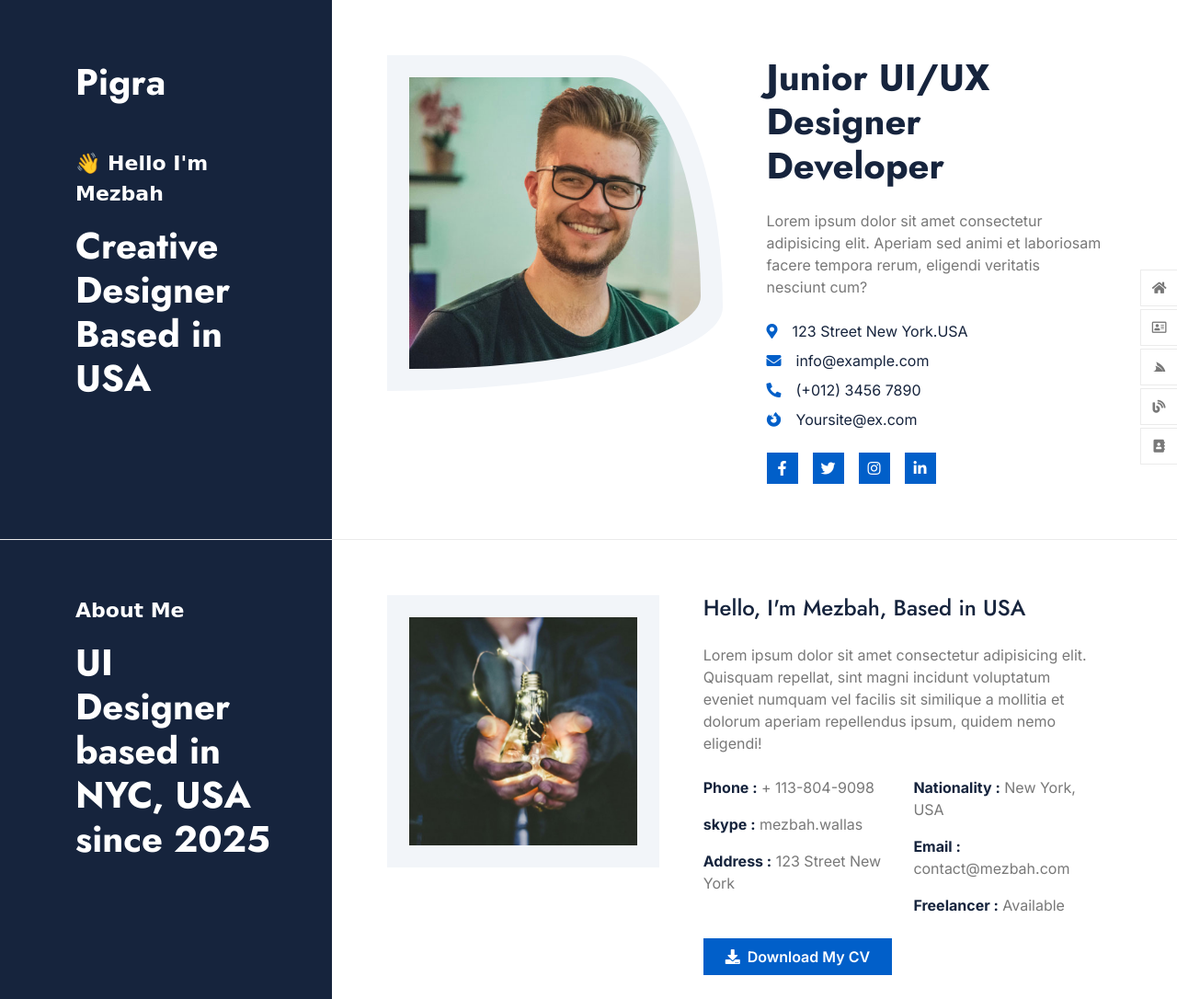
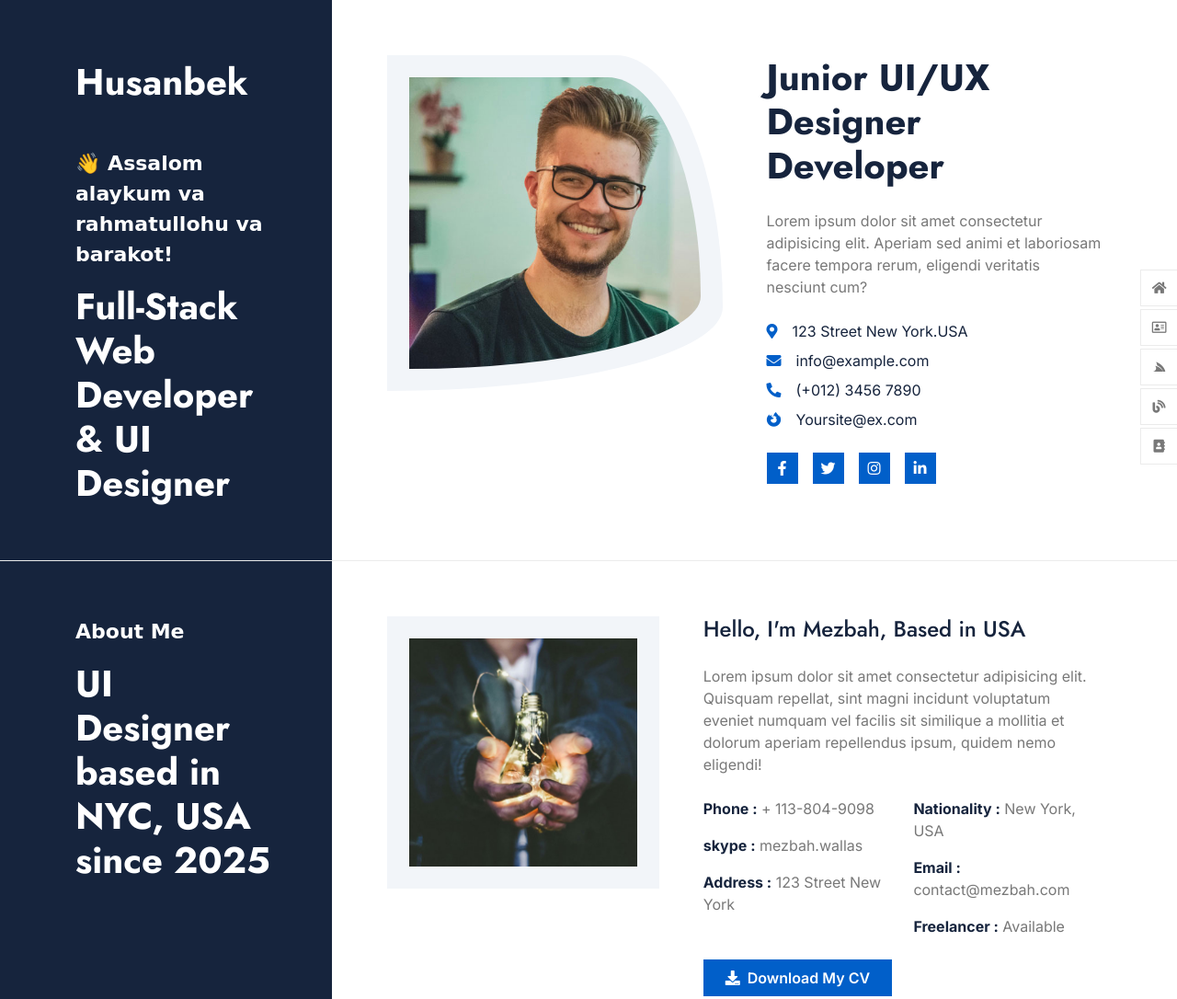
Before and after one commit to Xusanbek0039/portfolio-1, a plain HTML site: page index.html in a window 1280 px wide. Shown: the top 1086 px of the page at 92% size. Drawn offline with nearby package versions, Linux system fonts and the light colour scheme; a web font is replaced by a local one.

Commit message:
Update index.html

```diff
--- a/index.html
+++ b/index.html
@@ -62,11 +62,11 @@
                     <div class="col-12 col-lg-3">
                         <div class="header-content bg-dark h-100 pt-6 pe-6 pb-6">
                             <a href="index.html" class="navbar-brand d-inline-flex pb-5 wow fadeInUp" data-wow-delay="0.1s">
-                                <h1 class="display-6 text-white mb-0">Pigra</h1>
+                                <h1 class="display-6 text-white mb-0">Husanbek</h1>
                             </a>
                             <div class="text-start d-flex flex-column justify-content-center wow fadeInUp" data-wow-delay="0.3s">
-                                <p class="text-white sub-title">👋 Hello I'm Mezbah</p>
-                                <h1 class="display-6 text-white mb-0">Creative Designer Based in USA</h1>
+                                <p class="text-white sub-title">👋 Assalom alaykum va rahmatullohu va barakot!</p>
+                                <h1 class="display-6 text-white mb-0">Full-Stack Web Developer & UI Designer</h1>
                             </div>
                         </div>
                     </div>
```
